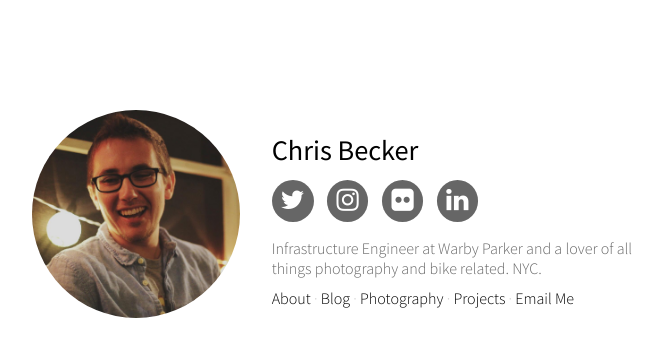
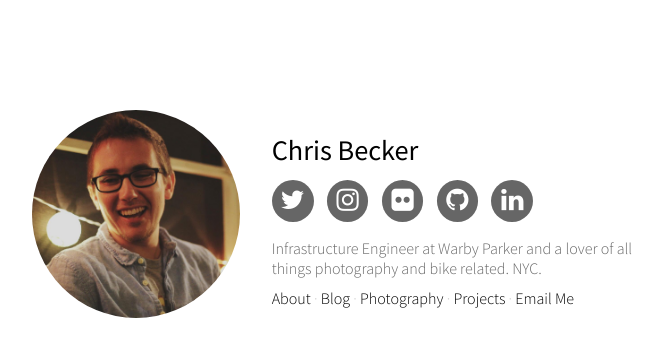
Before and after one commit to Cbeck527/becker.am, a Jekyll site: the page built from src/index.html, in a window 1280 px wide. Shown: the top 357 px of the page, without its empty margins (314-976 px from the left). Built offline with Jekyll 4.4.1, drawn with Linux system fonts in a browser that asks for light colours; nearby versions of some CDN libraries.

Commit message:
Add github banner to header

```diff
--- a/src/_includes/header.html
+++ b/src/_includes/header.html
@@ -10,6 +10,7 @@
                      <a href="http://www.twitter.com/cbeck527"><i class="fa fa-twitter"></i></a>
                      <a href="http://instagram.com/cbeck527"><i class="fa fa-instagram"></i></a>
                      <a href="http://www.flickr.com/photos/cbeck527"><i class="fa fa-flickr"></i></a>
+                     <a href="http://www.github.com/cbeck527"><i class="fa fa-github"></i></a>
                      <a href="http://www.linkedin.com/in/christophermbecker"><i class="fa fa-linkedin"></i></a>
                 </div>
                 <h2 class="blog-description">{{ site.description }}</h2>
@@ -18,6 +19,5 @@
                 </div>
             </div>
         </div>
-
     </div>
 </header>
```
